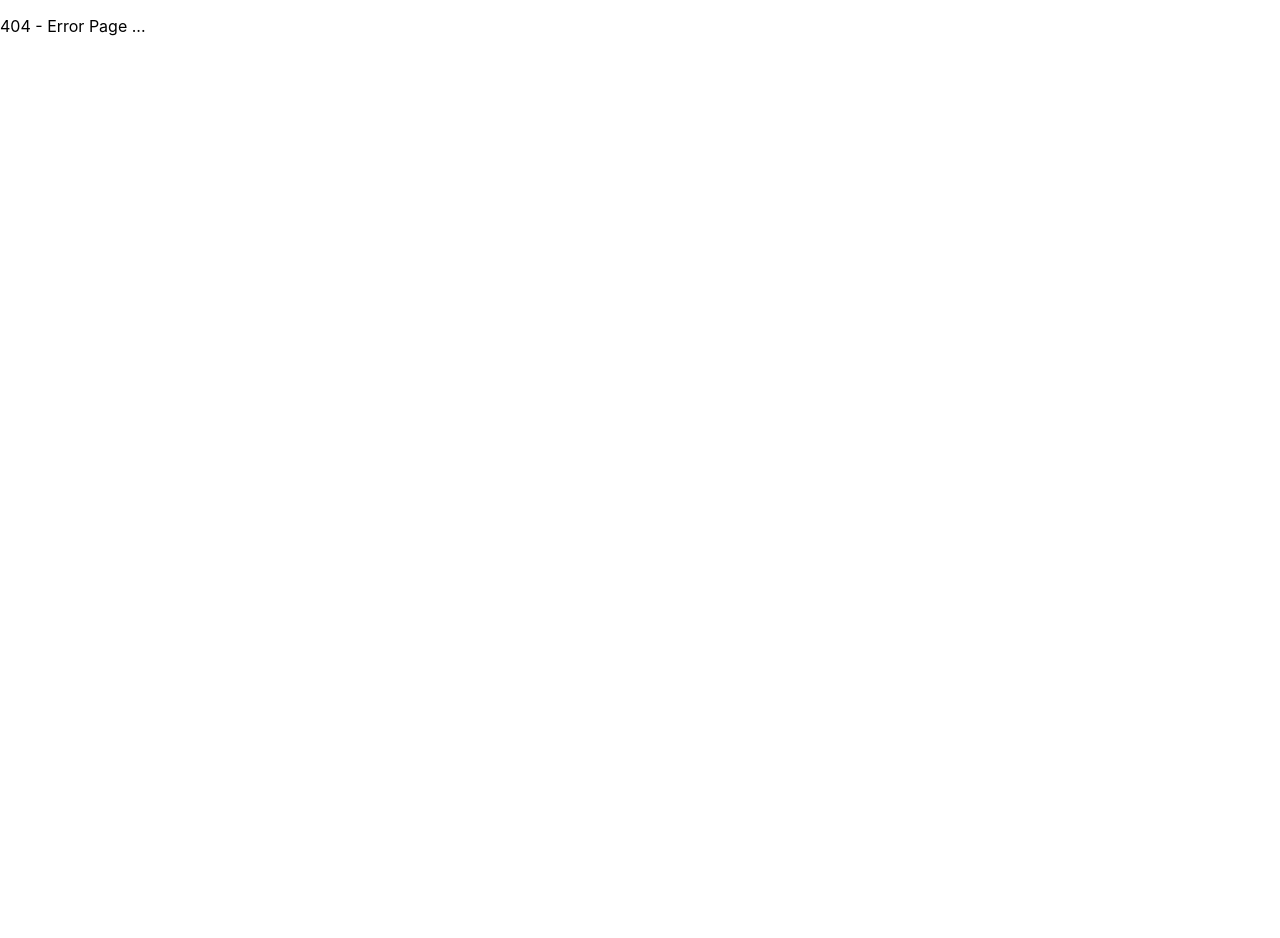
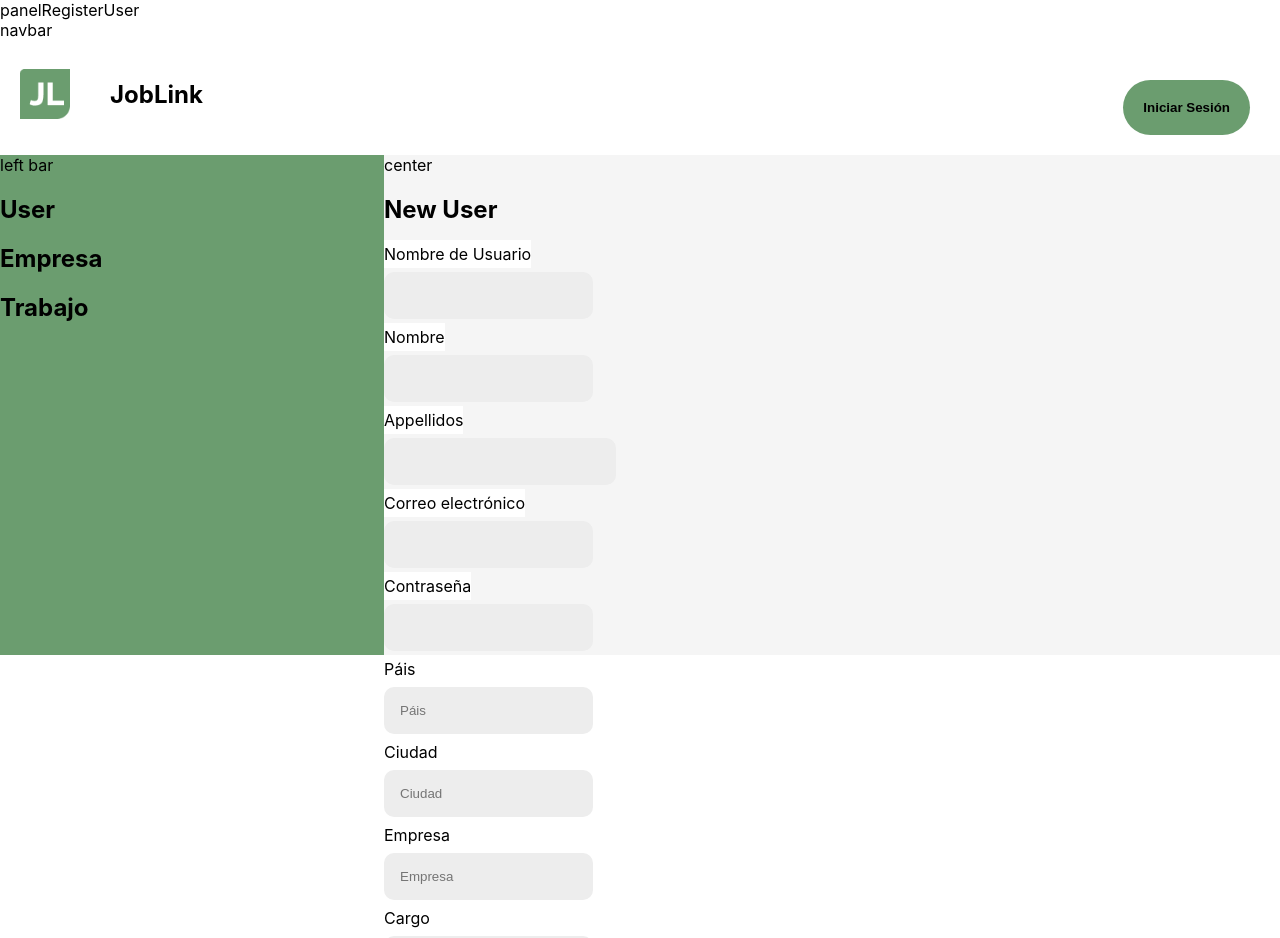
Before and after one commit to nds-fsd/linkedin, a React (Create React App) app in the folder frontend/: page /panel in a window 1280 px wide. Before the commit this address had no page. Shown: the top 938 px of the page. Before the commit the page ends 800 px from the top, so only its background shows below. Built offline with nearby package versions, Linux system fonts and the light colour scheme.

Commit message:
temp push

```diff
--- a/frontend/src/App.js
+++ b/frontend/src/App.js
@@ -5,6 +5,9 @@ import ErrorPage from  "./pages/error";
 import AdminPage from  "./pages/admin";
 import HomePage from  "./pages/home";
 import Register from "./pages/register/register"
+
+import PanelEdit from "./pages/panelEdit"
+
 import { Route, Routes } from "react-router-dom";
 
 function App() {
@@ -16,6 +19,7 @@ function App() {
           <Route path="/home" element={<HomePage></HomePage>} />
           <Route path="/admin" element={<AdminPage></AdminPage>} />
           <Route path="/register" element={<Register></Register>} />
+          <Route path="/panel" element={<PanelEdit></PanelEdit>}/>
           <Route path="*" element={<ErrorPage></ErrorPage>} />
         </Routes>
       </div>
--- a/frontend/src/components/Register.js
+++ b/frontend/src/components/Register.js
@@ -2,6 +2,7 @@ import React, { useState } from 'react';
 import "./logina.css";
 import { apiWrapper } from "../utils/apiWrapper"
 import Logo from "./logo"
+
 
 const Register = (props) => {
     const [email, setEmail] = useState('');
@@ -17,6 +18,8 @@ const Register = (props) => {
     const handlePassword = (e) => {
         setPassword(e.target.value);
     };
+
+
     // const handleSubmit = () => {
     //     const payload = {
     //         username: username,
--- /dev/null
+++ b/frontend/src/components/button/Button.js
@@ -0,0 +1,14 @@
+import React from 'react'
+
+const Button = () => {
+  return (
+    <div>
+       <h2> User </h2>
+       <h2> Empresa </h2>
+       <h2> Trabajo </h2>
+
+    </div>
+  )
+}
+
+export default Button
--- /dev/null
+++ b/frontend/src/components/form/EditUser.js
@@ -0,0 +1,217 @@
+import React, { useState } from 'react';
+import styles from "../form/editUser.module.css"
+import { apiWrapper } from '../../utils/apiWrapper';
+
+const EditUser = (props) => {
+
+    const [email, setEmail] = useState('');
+    const [password, setPassword] = useState('');
+    const [username, setUserName] = useState('');
+    const [name,setName] = useState('');
+    const [surname, setSurname] = useState('');
+    const [country, setCountry] = useState('');
+    const [city, setCity] = useState('');
+    const [company, setCompany] = useState('');
+    const [role, setRole] = useState('');
+    const [interest, setInterest] = useState('');
+
+
+    const handleUserName = (e) => {
+        setUserName(e.target.value);
+    };
+    const handleEmail = (e) => {
+        setEmail(e.target.value);
+    };
+    const handlePassword = (e) => {
+        setPassword(e.target.value);
+    };
+
+    const handleName = (e) => {
+        setName(e.target.value);
+    };
+
+    const handleSurname = (e) => {
+        setSurname(e.target.value);
+    };
+
+    const handleCountry = (e) => {
+        setCountry(e.target.value);
+    };
+
+    const handleCity = (e) => {
+        setCity(e.target.value);
+    };
+
+    const handleCompany = (e) => {
+        setCompany(e.target.value);
+    };
+
+    const handleRole = (e) => {
+        setRole(e.target.value);
+    };
+
+    const handleInterest = (e) => {
+        setInterest(e.target.value);
+    };
+
+  return (
+    <div ><h2>New User</h2>
+ <form className={styles.form}>
+  <div>
+    <label htmlFor="username">
+    Nombre de Usuario
+<input
+    type="text"
+    value={username}
+    name="username"
+    onChange={handleUserName}
+    id="username"
+/></label>
+</div>
+<div>
+    <label htmlFor="name">
+    Nombre
+<input
+    type="text"
+    value={name}
+    name="name"
+   onChange={handleName}
+    id="username"
+/></label>
+</div>
+
+<div>
+<label htmlFor="surname" className={styles.surname}>
+    Appellidos
+<input label
+    className={styles.surname}
+    type="text"
+    value={surname}
+    name="appellidos"
+   onChange={handleSurname}
+    id="appellidos"
+
+/> </label>
+</div>
+
+<div>
+<label htmlFor="email">
+    Correo electrónico
+<input
+    type="email"
+    value={email}
+    name="email"
+   onChange={handleEmail}
+    id="email"
+/> </label>
+</div>
+
+<div>
+<label htmlFor="password">
+    Contraseña
+<input
+    type="password"
+    value={password}
+    name="password"
+   onChange={handlePassword}
+    id="password"
+
+/></label>
+</div>
+
+<div>
+<label htmlFor="country">
+    Páis
+<input
+    type="text"
+    value={country}
+    name="country"
+   onChange={handleCountry}
+    id="contry"
+    placeholder='Páis'
+
+/></label>
+</div>
+
+<div>
+<label htmlFor="city">
+    Ciudad
+<input
+    type="text"
+    value={city}
+    name="city"
+   onChange={handleCity}
+    id="city"
+    placeholder='Ciudad'
+
+/></label>
+</div>
+
+<div>
+<label htmlFor="company">
+    Empresa </label>
+<input
+    type="text"
+    value={company}
+    name="company"
+   onChange={handleCompany}
+    id="company"
+    placeholder='Empresa'
+
+/>
+</div>
+
+<div>
+<label htmlFor="role">
+    Cargo</label>
+<input
+    type="text"
+    value={role}
+    name="role"
+   onChange={handleRole}
+    id="role"
+    placeholder='Cargo'
+
+/>
+</div>
+
+<div>
+<label htmlFor="interest">
+    Intereses </label>
+<input
+    type="text"
+    value={interest}
+    name="interest"
+    onChange={handleInterest}
+    id="interest"
+    placeholder='Intereses'
+
+/>
+</div>
+
+<button  type="submit" onClick={()=>{
+                        apiWrapper(
+                        "user",
+                        "PATCH",
+                         {
+                            username:username,
+                            email:email,
+                            password:password,
+                            name,name,
+                            surname,surname,
+                            country,country,
+                            city, city,
+                            company, company,
+                            role, role,
+                            interest, interest
+
+                        })
+
+                    }
+                        }>Submit</button>
+</form>
+    </div>
+  )
+}
+
+export default EditUser
--- /dev/null
+++ b/frontend/src/components/form/editUser.module.css
@@ -0,0 +1,27 @@
+
+
+.surname{
+    width: 200px;
+
+}
+
+input{
+    display: flex;
+    justify-content:  center;
+    gap:0.5rem;
+
+    /* flex-direction: column; */
+}
+
+div{
+
+
+}
+
+.form{
+    width: 60%;
+    /* height: 100%; */
+    display: flex;
+    flex-direction: column;
+    justify-content:flex-start
+}
--- a/frontend/src/components/navBar/NavBar.js
+++ b/frontend/src/components/navBar/NavBar.js
@@ -1,10 +1,22 @@
 import React from "react";
+
 import styles from "./navBar.module.css";
+import Logo from "../logo"
+
 
 const NavBar = (props) => {
   return (
     <>
-      <header className={styles.navBar}> Barra navegacion</header>
+        <nav className='navbar'>
+                <a href="http://localhost:3000/"><div className='navbar_logo'>
+                    <Logo />
+                    <h2>JobLink</h2>
+                </div></a>
+                <div className='navbar_button'>
+                    {/* <button className='navbtn_unirse'>Unirse</button> */}
+                    <button className='navbtn'>Iniciar Sesión</button>
+                </div>
+            </nav>
     </>
   );
 };
--- /dev/null
+++ b/frontend/src/pages/panel.module.css
@@ -0,0 +1,28 @@
+.leftBar{
+    width:  30%;
+    background-color:#6B9D6F;
+}
+
+.center{
+
+    display: flex;
+  flex-direction: column;
+
+    width:  70%;
+    height: 500px;
+    background-color: whitesmoke ;
+}
+
+.container{
+    display: flex;
+}
+
+input {
+    margin: 0.5rem 0;
+    padding: 1rem;
+    border: none;
+    border-radius: 10px;
+    color: #8d8d8d;
+    ;
+    background-color: #ededed;
+  }
--- /dev/null
+++ b/frontend/src/pages/panelEdit.js
@@ -0,0 +1,27 @@
+import React from 'react'
+import NavBar from '../components/navBar/NavBar'
+import styles from "./panel.module.css";
+import Button from '../components/button/Button';
+import EditUser from '../components/form/EditUser';
+
+const PanelEdit = () => {
+  return (
+    <div>panelRegisterUser
+      <div>navbar
+        <NavBar />
+      </div>
+      <div className={styles.container}>
+      <div className={styles.leftBar}> left bar
+      <Button />
+      </div>
+      <div className={styles.center}> center
+      <EditUser />
+      </div>
+      </div>
+
+
+    </div>
+  )
+}
+
+export default PanelEdit
```
